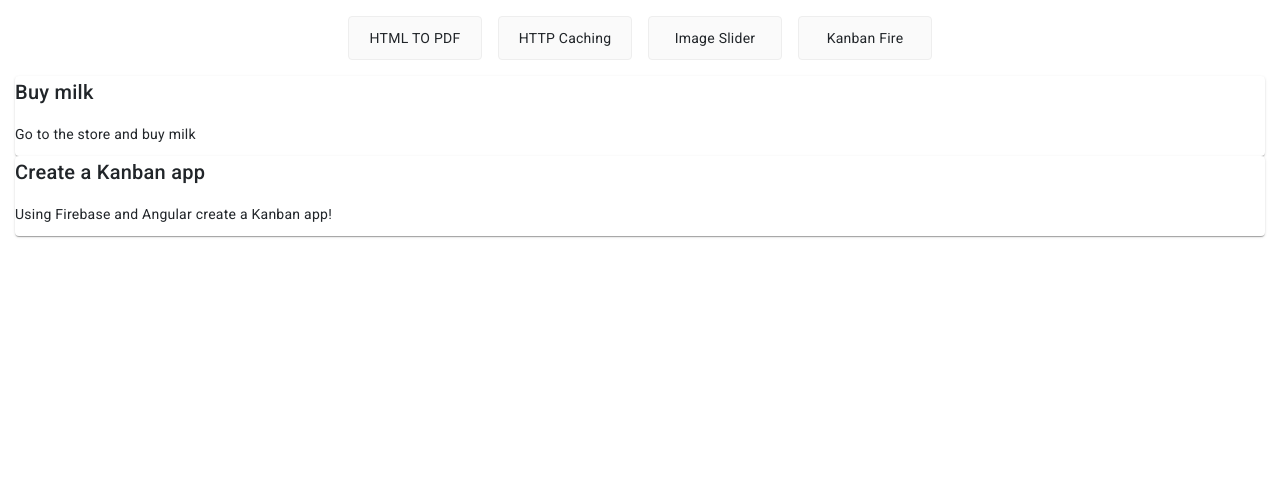
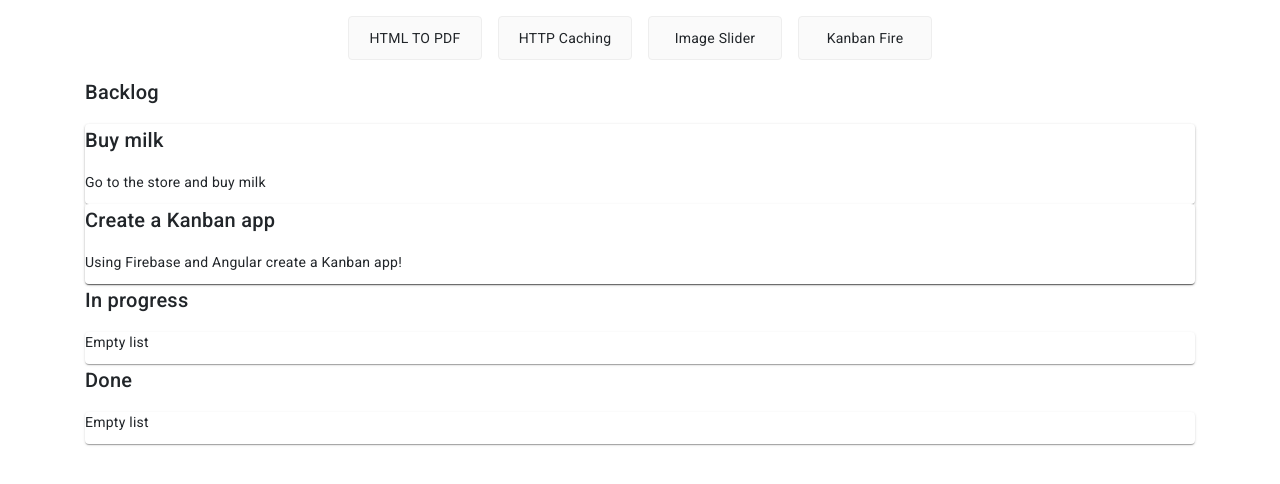
Before and after one commit to ankurinfoniti/angular-tricks-tips, an Angular app: page /kanban-fire in a window 1280 px wide. Shown: the top 484 px of the page. Built offline with nearby package versions, Linux system fonts and the light colour scheme.

Commit message:
implement drag and drop

```diff
--- a/package.json
+++ b/package.json
@@ -3,7 +3,7 @@
   "version": "0.0.0",
   "scripts": {
     "ng": "ng",
-    "start": "ng serve",
+    "start": "ng serve --open",
     "build": "ng build",
     "watch": "ng build --watch --configuration development",
     "test": "ng test"
--- a/src/app/app.module.ts
+++ b/src/app/app.module.ts
@@ -5,6 +5,7 @@
 
 import { BrowserAnimationsModule } from '@angular/platform-browser/animations';
 import { MatCardModule } from '@angular/material/card';
+import { DragDropModule } from '@angular/cdk/drag-drop';
 
 import { AppRoutingModule } from './app-routing.module';
 import { AppComponent } from './app.component';
@@ -31,6 +32,7 @@
     AppRoutingModule,
     BrowserAnimationsModule,
     MatCardModule,
+    DragDropModule,
   ],
   providers: [
     {
--- a/src/app/task/task.component.html
+++ b/src/app/task/task.component.html
@@ -1 +1,69 @@
-<app-task-detail *ngFor="let task of todo" [task]="task"></app-task-detail>
+<div class="content-wrapper">
+  <div class="container-wrapper">
+    <div class="container">
+      <h2>Backlog</h2>
+
+      <mat-card
+        cdkDropList
+        id="todo"
+        #todoList="cdkDropList"
+        [cdkDropListData]="todo"
+        [cdkDropListConnectedTo]="[doneList, inProgressList]"
+        (cdkDropListDropped)="drop($event)"
+        class="list"
+      >
+        <p class="empty-label" *ngIf="todo.length === 0">Empty list</p>
+        <app-task-detail
+          (edit)="editTask('todo', $event)"
+          *ngFor="let task of todo"
+          cdkDrag
+          [task]="task"
+        ></app-task-detail>
+      </mat-card>
+    </div>
+
+    <div class="container">
+      <h2>In progress</h2>
+
+      <mat-card
+        cdkDropList
+        id="inProgress"
+        #inProgressList="cdkDropList"
+        [cdkDropListData]="inProgress"
+        [cdkDropListConnectedTo]="[todoList, doneList]"
+        (cdkDropListDropped)="drop($event)"
+        class="list"
+      >
+        <p class="empty-label" *ngIf="inProgress.length === 0">Empty list</p>
+        <app-task-detail
+          (edit)="editTask('inProgress', $event)"
+          *ngFor="let task of inProgress"
+          cdkDrag
+          [task]="task"
+        ></app-task-detail>
+      </mat-card>
+    </div>
+
+    <div class="container">
+      <h2>Done</h2>
+
+      <mat-card
+        cdkDropList
+        id="done"
+        #doneList="cdkDropList"
+        [cdkDropListData]="done"
+        [cdkDropListConnectedTo]="[todoList, inProgressList]"
+        (cdkDropListDropped)="drop($event)"
+        class="list"
+      >
+        <p class="empty-label" *ngIf="done.length === 0">Empty list</p>
+        <app-task-detail
+          (edit)="editTask('done', $event)"
+          *ngFor="let task of done"
+          cdkDrag
+          [task]="task"
+        ></app-task-detail>
+      </mat-card>
+    </div>
+  </div>
+</div>
--- a/src/app/task/task.component.ts
+++ b/src/app/task/task.component.ts
@@ -1,5 +1,6 @@
 import { Component } from '@angular/core';
 import { Task } from '../task-detail/task';
+import { CdkDragDrop, transferArrayItem } from '@angular/cdk/drag-drop';
 
 @Component({
   selector: 'app-task',
@@ -17,4 +18,23 @@
       description: 'Using Firebase and Angular create a Kanban app!',
     },
   ];
+  inProgress: Task[] = [];
+  done: Task[] = [];
+
+  editTask(list: string, task: Task): void {}
+
+  drop(event: CdkDragDrop<Task[]>): void {
+    if (event.previousContainer === event.container) {
+      return;
+    }
+    if (!event.container.data || !event.previousContainer.data) {
+      return;
+    }
+    transferArrayItem(
+      event.previousContainer.data,
+      event.container.data,
+      event.previousIndex,
+      event.currentIndex
+    );
+  }
 }
```
